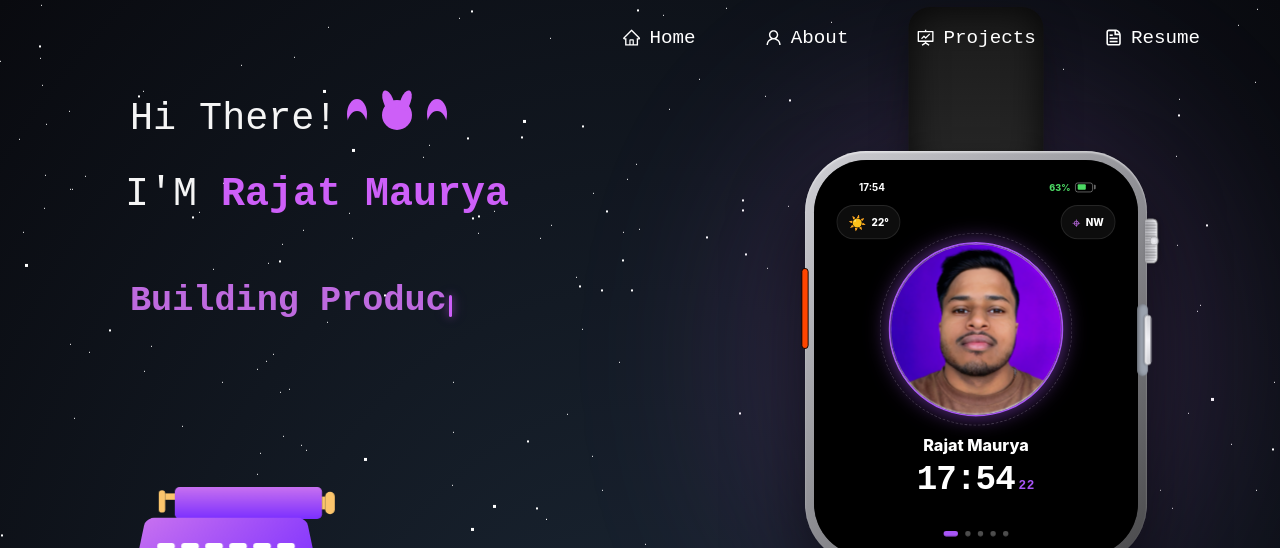
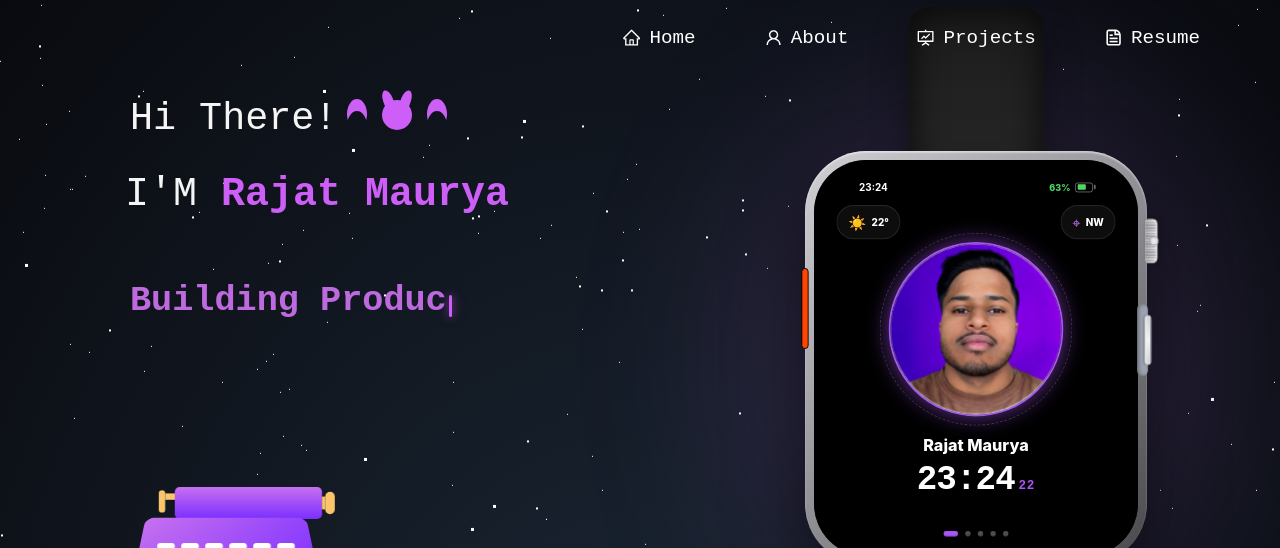
Before and after one commit to rajatmaurya-cs/Portfolio_Site, a Next.js app: page / in a window 1280 px wide. Shown: the top 548 px of the page. Built offline with nearby package versions, Linux system fonts and the light colour scheme; a web font is replaced by a local one.

Commit message:
fix: force smart watch time zone to Indian Standard Time (IST)

```diff
--- a/components/SamrtWatch.jsx
+++ b/components/SamrtWatch.jsx
@@ -11,10 +11,35 @@ const SmartWatch = () => {
     return () => clearInterval(timer);
   }, []);
 
-  const hours = time.getHours().toString().padStart(2, '0');
-  const minutes = time.getMinutes().toString().padStart(2, '0');
-  const seconds = time.getSeconds().toString().padStart(2, '0');
-  const sysTime = `${time.getHours()}:${minutes}`;
+  // Helper to format time in Indian Standard Time (IST / Asia/Kolkata)
+  const getISTTime = (d) => {
+    try {
+      const formatter = new Intl.DateTimeFormat('en-US', {
+        timeZone: 'Asia/Kolkata',
+        hour: '2-digit',
+        minute: '2-digit',
+        second: '2-digit',
+        hour12: false
+      });
+      const parts = formatter.formatToParts(d);
+      const h = parts.find(p => p.type === 'hour').value;
+      const m = parts.find(p => p.type === 'minute').value;
+      const s = parts.find(p => p.type === 'second').value;
+      return { h, m, s };
+    } catch (e) {
+      return {
+        h: d.getHours().toString().padStart(2, '0'),
+        m: d.getMinutes().toString().padStart(2, '0'),
+        s: d.getSeconds().toString().padStart(2, '0'),
+      };
+    }
+  };
+
+  const ist = getISTTime(time);
+  const hours = ist.h;
+  const minutes = ist.m;
+  const seconds = ist.s;
+  const sysTime = `${hours}:${minutes}`;
 
   const handleMouseMove = (e) => {
     if (!watchRef.current) return;
```
